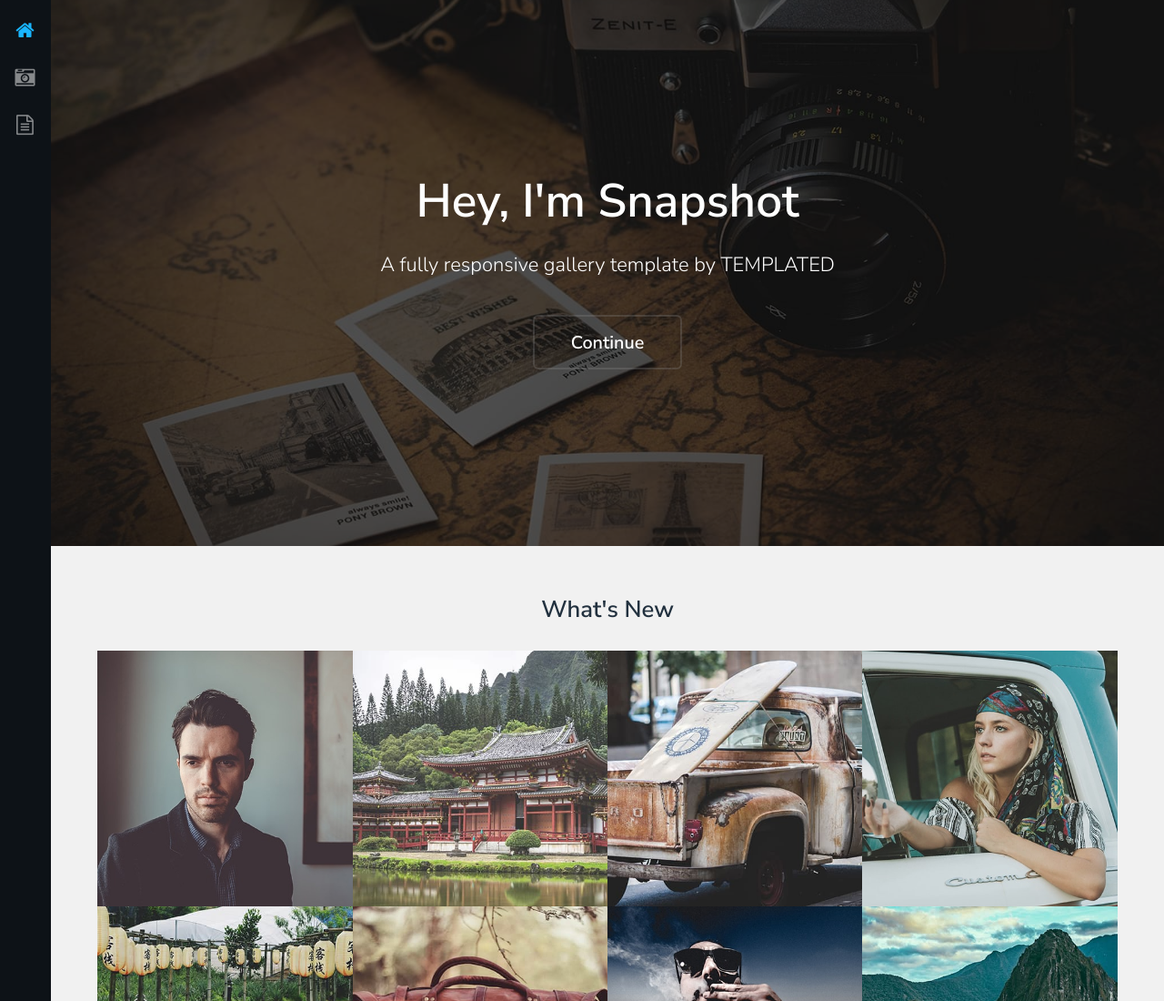
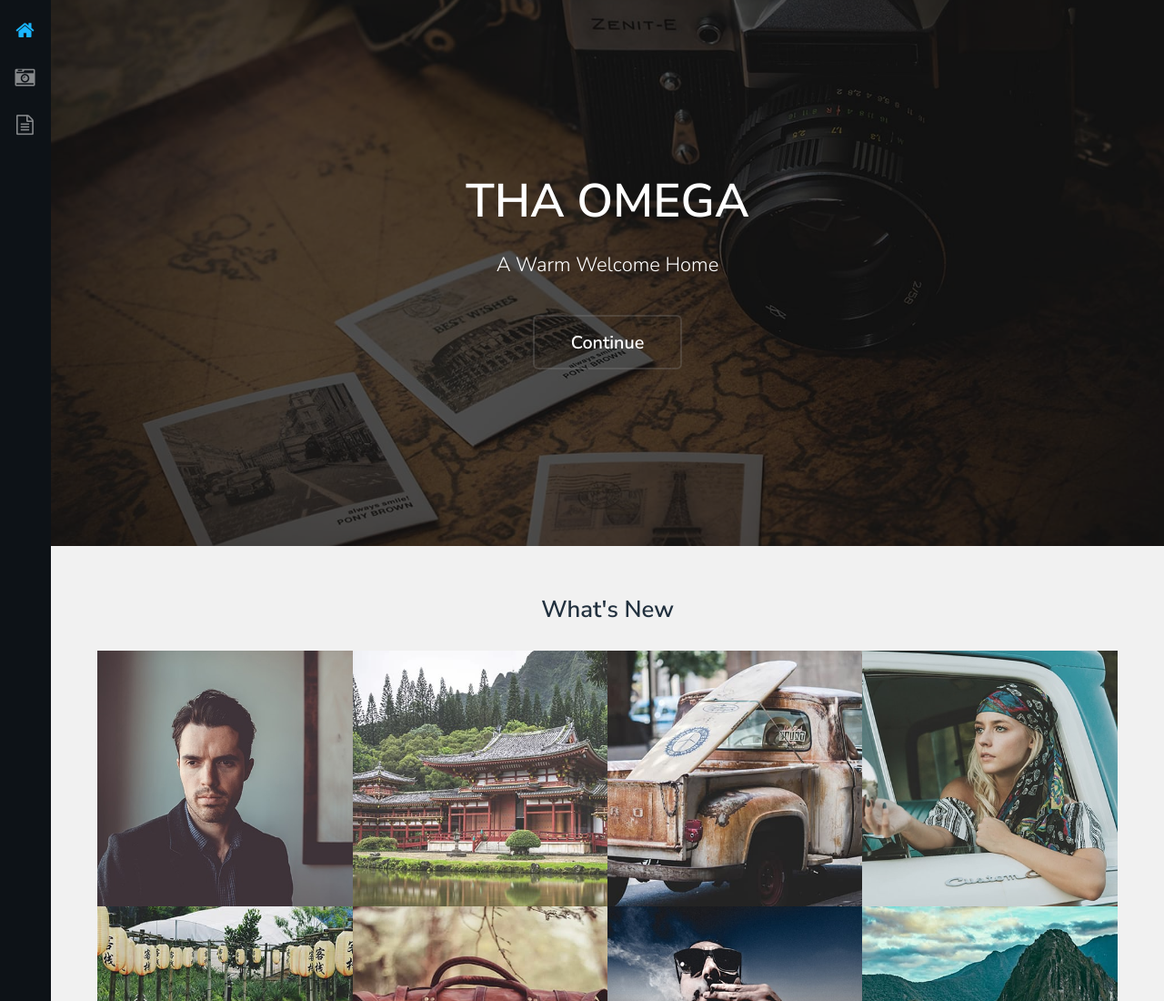
Before and after one commit to thaomega/thaomega.github.io, a plain HTML site: page index.html in a window 1280 px wide. Shown: the top 1100 px of the page at 91% size. Drawn offline with Linux system fonts and the light colour scheme.

Commit message:
Update index.html

```diff
--- a/index.html
+++ b/index.html
@@ -24,8 +24,8 @@
 					<!-- Banner -->
 						<section id="banner">
 							<div class="inner">
-								<h1>Hey, I'm Snapshot</h1>
-								<p>A fully responsive gallery template by <a href="https://templated.co">TEMPLATED</a></p>
+								<h1>THA OMEGA</h1>
+								<p>A Warm Welcome <a href="https://thaome.ga">Home</a></p>
 								<ul class="actions">
 									<li><a href="#galleries" class="button alt scrolly big">Continue</a></li>
 								</ul>
```
